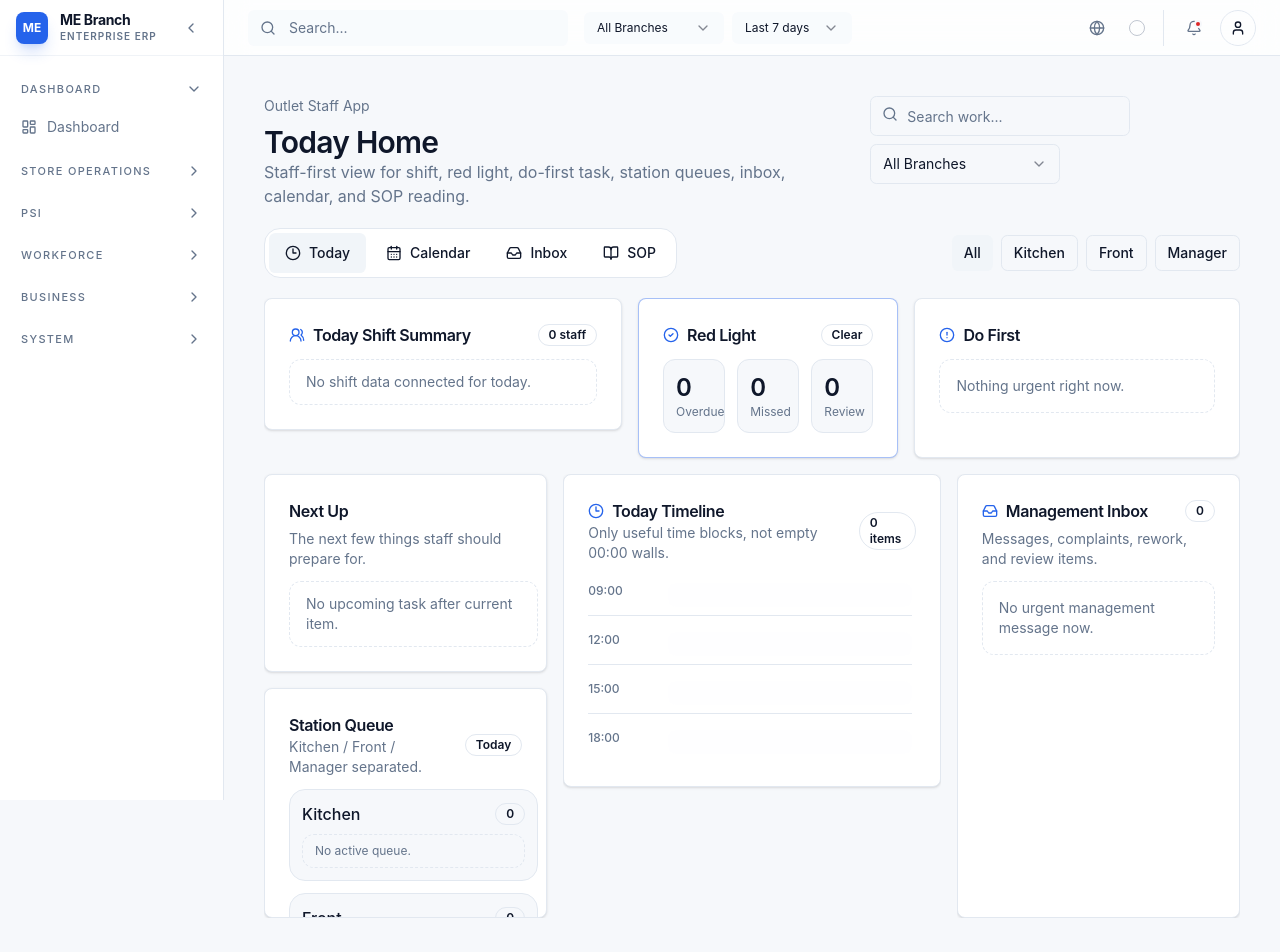
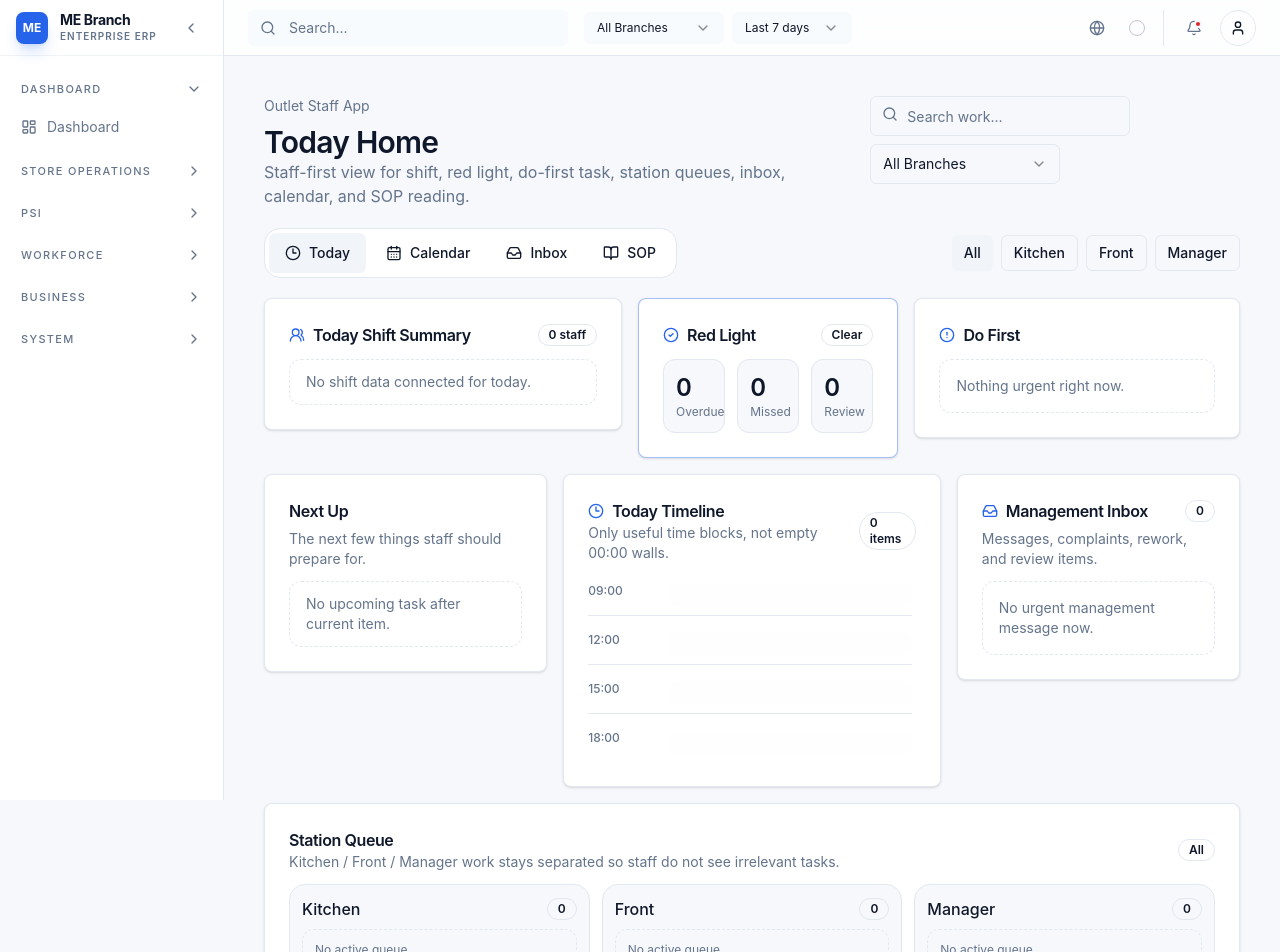
Before and after one commit to spbapiconnect-tech/ME, a Next.js app: page /outlet in a window 1280 px wide. Shown: the top 952 px of the page. Built offline with nearby package versions, Linux system fonts and the light colour scheme.

Commit message:
Revert "fix(outlet): lock today dashboard height with internal scroll panels"
This reverts commit c7febfff5699a240237860df551cbfc2ffe9aa1e.

```diff
--- a/components/outlet/outlet-staff-home-page.tsx
+++ b/components/outlet/outlet-staff-home-page.tsx
@@ -402,7 +402,7 @@ function ShiftSummaryCard({ shifts }: { shifts: ShiftItem[] }) {
 
   return (
     <Card>
-      <CardHeader className="shrink-0 pb-3">
+      <CardHeader className="pb-3">
         <div className="flex items-center justify-between gap-3">
           <CardTitle className="flex items-center gap-2 text-base">
             <UsersRound className="h-4 w-4 text-primary" />
@@ -485,8 +485,8 @@ function DoFirstCard({
   onOpen: (item: OutletStaffWorkItem) => void;
 }) {
   return (
-    <Card className="flex h-full min-h-0 flex-col">
-      <CardHeader className="shrink-0 pb-3">
+    <Card>
+      <CardHeader className="pb-3">
         <div className="flex items-center justify-between gap-3">
           <CardTitle className="flex items-center gap-2 text-base">
             <AlertCircle className="h-4 w-4 text-primary" />
@@ -519,7 +519,7 @@ function NextUpCard({
         <CardTitle className="text-base">Next Up</CardTitle>
         <p className="text-sm text-muted-foreground">The next few things staff should prepare for.</p>
       </CardHeader>
-      <CardContent className="min-h-0 flex-1 space-y-2 overflow-y-auto pr-2">
+      <CardContent className="space-y-2">
         {!items.length ? (
           <div className="rounded-xl border border-dashed px-4 py-3 text-sm text-muted-foreground">No upcoming task after current item.</div>
         ) : items.slice(0, 4).map((item) => (
@@ -549,7 +549,7 @@ function InboxSummaryCard({
   onOpen: (item: OutletStaffWorkItem) => void;
 }) {
   return (
-    <Card className="flex h-full min-h-0 flex-col">
+    <Card>
       <CardHeader className="pb-3">
         <div className="flex items-center justify-between gap-3">
           <CardTitle className="flex items-center gap-2 text-base">
@@ -681,64 +681,6 @@ function CompactTimeline({
   );
 }
 
-function StationQueuePanel({
-  workItems,
-  onOpen,
-}: {
-  workItems: OutletStaffWorkItem[];
-  onOpen: (item: OutletStaffWorkItem) => void;
-}) {
-  const today = todayISO();
-
-  return (
-    <Card className="flex min-h-0 flex-col">
-      <CardHeader className="shrink-0 pb-3">
-        <div className="flex items-center justify-between gap-3">
-          <div className="min-w-0">
-            <CardTitle className="text-base">Station Queue</CardTitle>
-            <p className="text-sm text-muted-foreground">Kitchen / Front / Manager separated.</p>
-          </div>
-          <Badge variant="outline">Today</Badge>
-        </div>
-      </CardHeader>
-      <CardContent className="min-h-0 flex-1 overflow-y-auto pr-2">
-        <div className="grid gap-3">
-          {(["Kitchen", "Front", "Manager"] as StationFilter[]).map((group) => {
-            const groupItems = sectionItems(workItems, group)
-              .filter((item) => item.inboxGroup !== "Training / SOP" || shouldSurfaceTraining(item))
-              .filter((item) => item.date === today || isOverdue(item))
-              .slice(0, 4);
-
-            return (
-              <div key={group} className="rounded-2xl border bg-background p-3">
-                <div className="mb-2 flex items-center justify-between">
-                  <div className="font-medium">{group}</div>
-                  <Badge variant="outline">{groupItems.length}</Badge>
-                </div>
-                <div className="space-y-2">
-                  {!groupItems.length ? (
-                    <div className="rounded-xl border border-dashed px-3 py-2 text-xs text-muted-foreground">No active queue.</div>
-                  ) : groupItems.map((item) => (
-                    <button
-                      key={item.id}
-                      type="button"
-                      onClick={() => onOpen(item)}
-                      className="w-full rounded-xl border bg-card px-3 py-2 text-left hover:bg-muted/30"
-                    >
-                      <div className="truncate text-sm font-medium">{item.title}</div>
-                      <div className="text-xs text-muted-foreground">{item.startTime} · {item.inboxGroup}</div>
-                    </button>
-                  ))}
-                </div>
-              </div>
-            );
-          })}
-        </div>
-      </CardContent>
-    </Card>
-  );
-}
-
 function TodayHome({
   workItems,
   shifts,
@@ -763,30 +705,60 @@ function TodayHome({
     .sort((a, b) => a.startTime.localeCompare(b.startTime));
 
   const doFirst = overdue[0] || now[0] || next[0];
-  const inboxPreview = [...overdue, ...waiting].slice(0, 8);
+  const inboxPreview = [...overdue, ...waiting].slice(0, 5);
 
   return (
-    <div className="grid min-w-0 gap-4 xl:h-[calc(100dvh-290px)] xl:min-h-[620px] xl:grid-rows-[auto_minmax(0,1fr)] xl:overflow-hidden">
-      <div className="grid min-w-0 shrink-0 items-start gap-4 md:grid-cols-2 xl:grid-cols-[1.1fr_0.8fr_1fr]">
+    <div className="space-y-4">
+      <div className="grid min-w-0 items-start gap-4 md:grid-cols-2 xl:grid-cols-[1.1fr_0.8fr_1fr]">
         <ShiftSummaryCard shifts={shifts.filter((shift) => shift.date === today)} />
         <RedLightCard overdue={overdue} missed={missed} waiting={waiting} />
         <DoFirstCard item={doFirst} onOpen={onOpen} />
       </div>
 
-      <div className="grid min-h-0 min-w-0 gap-4 lg:grid-cols-2 xl:grid-cols-[0.9fr_1.2fr_0.9fr]">
-        <div className="grid min-h-0 gap-4 xl:grid-rows-[auto_minmax(0,1fr)]">
-          <NextUpCard items={next} onOpen={onOpen} />
-          <StationQueuePanel workItems={workItems} onOpen={onOpen} />
-        </div>
+      <div className="grid min-w-0 items-start gap-4 lg:grid-cols-2 xl:grid-cols-[0.9fr_1.2fr_0.9fr]">
+        <NextUpCard items={next} onOpen={onOpen} />
+        <CompactTimeline items={surfaced} shifts={shifts} onOpen={onOpen} />
+        <InboxSummaryCard items={inboxPreview} onOpen={onOpen} />
+      </div>
 
-        <div className="min-h-0 overflow-hidden">
-          <CompactTimeline items={surfaced} shifts={shifts} onOpen={onOpen} />
-        </div>
+      <Card>
+        <CardHeader className="pb-3">
+          <div className="flex items-center justify-between gap-3">
+            <div>
+              <CardTitle className="text-base">Station Queue</CardTitle>
+              <p className="text-sm text-muted-foreground">Kitchen / Front / Manager work stays separated so staff do not see irrelevant tasks.</p>
+            </div>
+            <Badge variant="outline">{station}</Badge>
+          </div>
+        </CardHeader>
+        <CardContent className="grid gap-3 md:grid-cols-2 xl:grid-cols-3">
+          {(["Kitchen", "Front", "Manager"] as StationFilter[]).map((group) => {
+            const groupItems = sectionItems(workItems, group)
+              .filter((item) => item.inboxGroup !== "Training / SOP" || shouldSurfaceTraining(item))
+              .filter((item) => item.date === today || isOverdue(item))
+              .slice(0, 3);
 
-        <div className="min-h-0 overflow-hidden">
-          <InboxSummaryCard items={inboxPreview} onOpen={onOpen} />
-        </div>
-      </div>
+            return (
+              <div key={group} className="rounded-2xl border bg-background p-3">
+                <div className="mb-2 flex items-center justify-between">
+                  <div className="font-medium">{group}</div>
+                  <Badge variant="outline">{groupItems.length}</Badge>
+                </div>
+                <div className="space-y-2">
+                  {!groupItems.length ? (
+                    <div className="rounded-xl border border-dashed p-3 text-xs text-muted-foreground">No active queue.</div>
+                  ) : groupItems.map((item) => (
+                    <button key={item.id} type="button" onClick={() => onOpen(item)} className="w-full rounded-xl border bg-card px-3 py-2 text-left hover:bg-muted/30">
+                      <div className="truncate text-sm font-medium">{item.title}</div>
+                      <div className="text-xs text-muted-foreground">{item.startTime} · {item.inboxGroup}</div>
+                    </button>
+                  ))}
+                </div>
+              </div>
+            );
+          })}
+        </CardContent>
+      </Card>
     </div>
   );
 }
```
